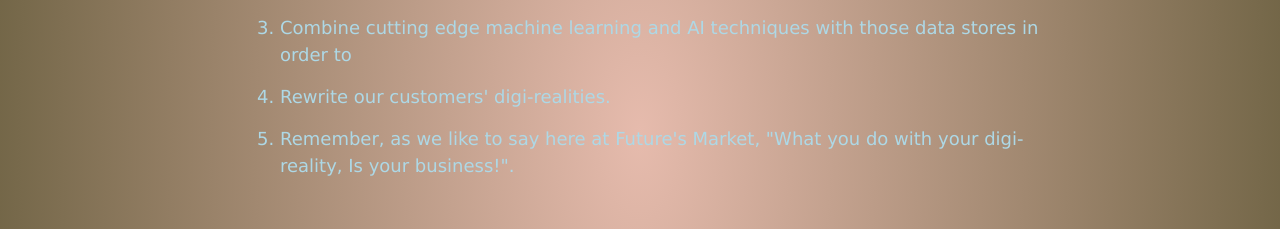
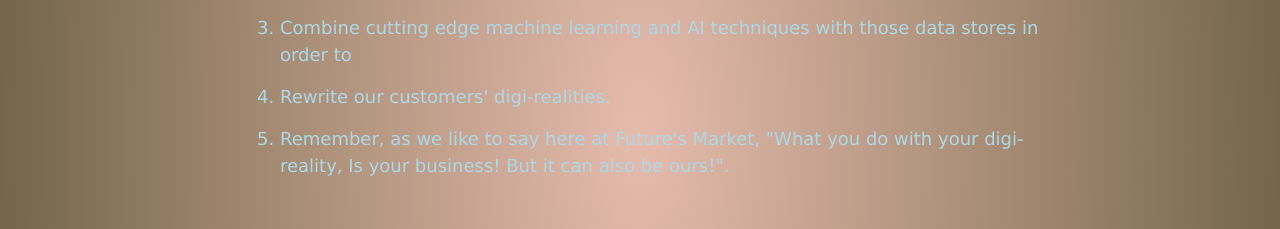
Before and after one commit to miamiww/future.click, a website: page views/index.html in a window 1280 px wide. Shown: the part 1120-1349 px from the top of the page. Drawn offline with nearby package versions, Linux system fonts and the light colour scheme; files that its build step writes are made by us from their sources; files whose address does not match are found by name.

Commit message:
adding another sentence

```diff
--- a/views/index.html
+++ b/views/index.html
@@ -44,7 +44,7 @@
           <li>Interface with the vast data stores of knowledge about an individual that exist in the various networks.</li>
           <li>Combine cutting edge machine learning and AI techniques with those data stores in order to</li>
           <li>Rewrite our customers' digi-realities.</li>
-          <li>Remember, as we like to say here at Future's Market, "What you do with your digi-reality, Is your business!".</li>
+          <li>Remember, as we like to say here at Future's Market, "What you do with your digi-reality, Is your business! But it can also be ours!".</li>
         </ol>
 
 
```
